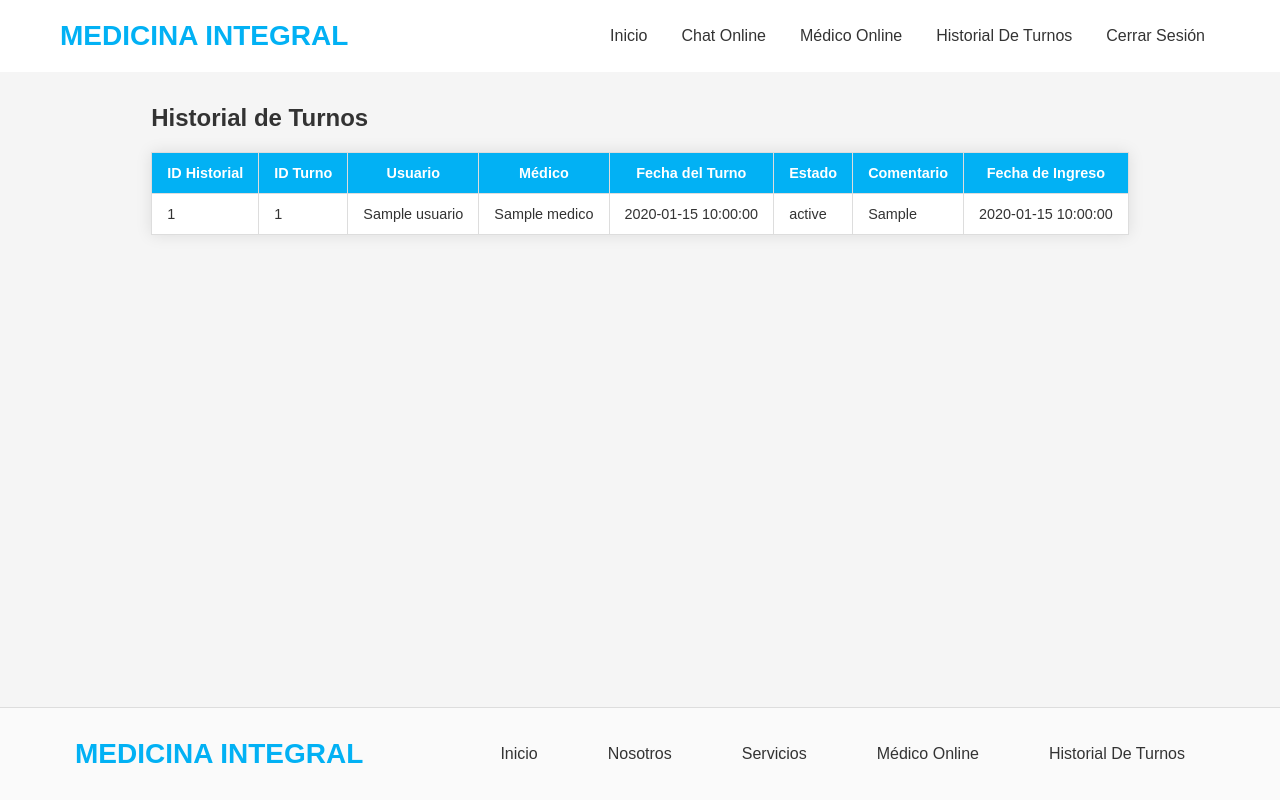
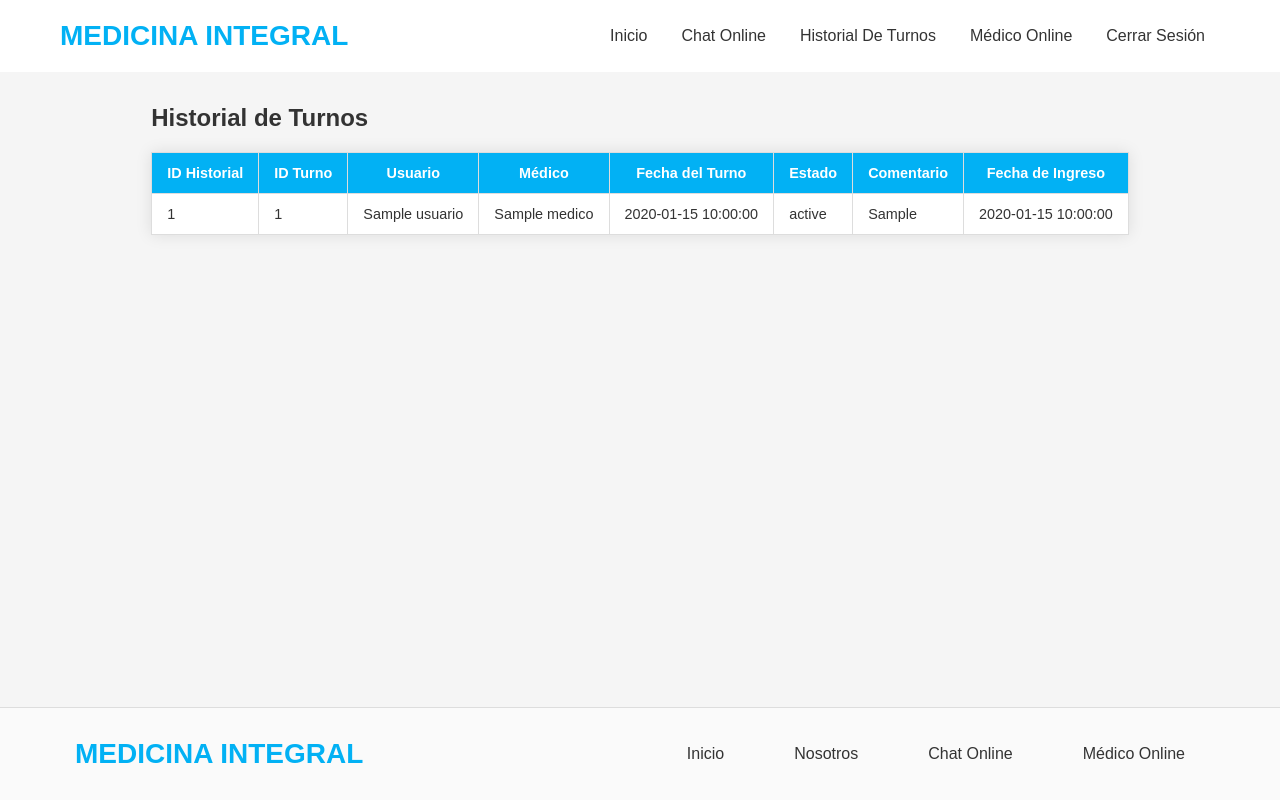
Before and after one commit to MauricioLulusis/SistemaSalud, a PHP site: page /views/html/historial-turnos.php in a window 1280 px wide. Run offline with PHP 8.4, Linux system fonts and the light colour scheme; tables that the repository leaves empty or names only in its code hold one stand-in row (values such as "Sample post").

Commit message:
Pagina web funcional

```diff
--- a/views/html/historial-turnos.php
+++ b/views/html/historial-turnos.php
@@ -37,8 +37,8 @@ $result_historial = mysqli_query($conexion, $query_historial);
                 <ul>
                     <li><a href="../../index.php">Inicio</a></li>
                     <li><a href="../../views/html/chat-online.php">Chat online</a></li>
+                    <li><a href="historial-turnos.php">Historial de Turnos</a></li>
                     <li><a href="../../views/html/medico-online.php">Médico online</a></li>
-                    <li><a href="historial-turnos.php">Historial de Turnos</a></li>
                     <li><a href="../../logout.php">Cerrar sesión</a></li>
                 </ul>
             </nav>
@@ -86,12 +86,11 @@ $result_historial = mysqli_query($conexion, $query_historial);
                 <a href="#" class="medicina-integral">Medicina Integral</a>
             </div>
             <div class="link">
-                <ul>
+            <ul>
                     <li><a href="../../index.php">Inicio</a></li>
-                    <li><a href="../../nosotros.php">Nosotros</a></li>
-                    <li><a href="../../servicios.php">Servicios</a></li>
+                    <li><a href="../../index.php">Nosotros</a></li>
+                    <li><a href="../../views/html/chat-online.php">Chat online</a></li>
                     <li><a href="../../views/html/medico-online.php">Médico online</a></li>
-                    <li><a href="historial-turnos.php">Historial de Turnos</a></li> <!-- Enlace añadido -->
                 </ul>
             </div>
         </div>
```
Also changed, not shown: views/html/chat-online.php (+4 -5 lines), README.md.
